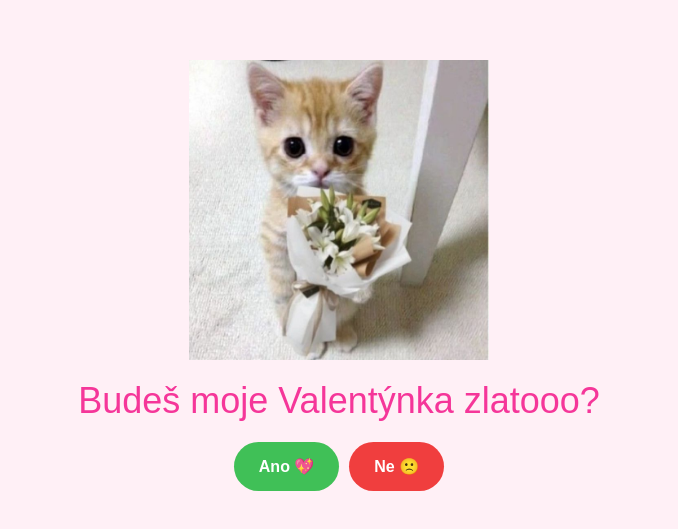
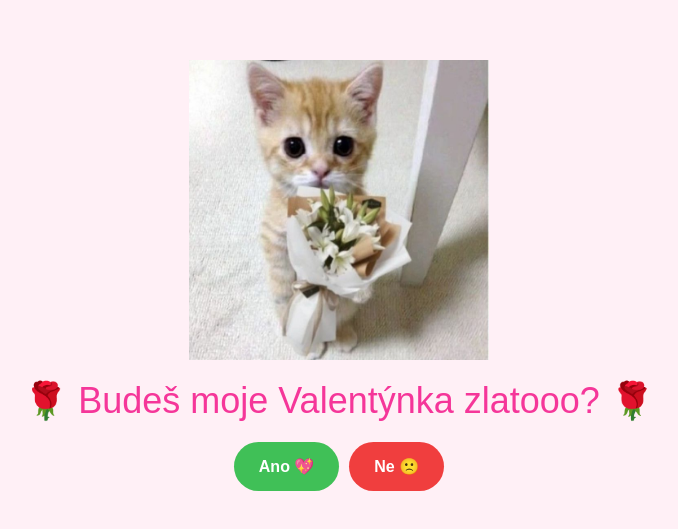
Before and after one commit to KublochGaming/formylove, a plain HTML site: page index.html in a window 1280 px wide. Shown: the part 125-654 px from the top of the page, without its empty margins (301-979 px from the left). Drawn offline with Linux system fonts and the light colour scheme; a web font is replaced by a local one.

Commit message:
Update index.html

```diff
--- a/index.html
+++ b/index.html
@@ -15,7 +15,7 @@
   <body>
     <main class="container">
       <img class="cat-img" src="img/cat-0.jpg" alt="Picture of a cat" />
-      <p class="title">Budeš moje Valentýnka zlatooo?</p>
+      <p class="title">🌹 Budeš moje Valentýnka zlatooo? 🌹</p>
       <div class="buttons">
         <button type="button" class="btn btn--yes">Ano 💖</button>
         <button type="button" class="btn btn--no">Ne 🙁</button>
```
